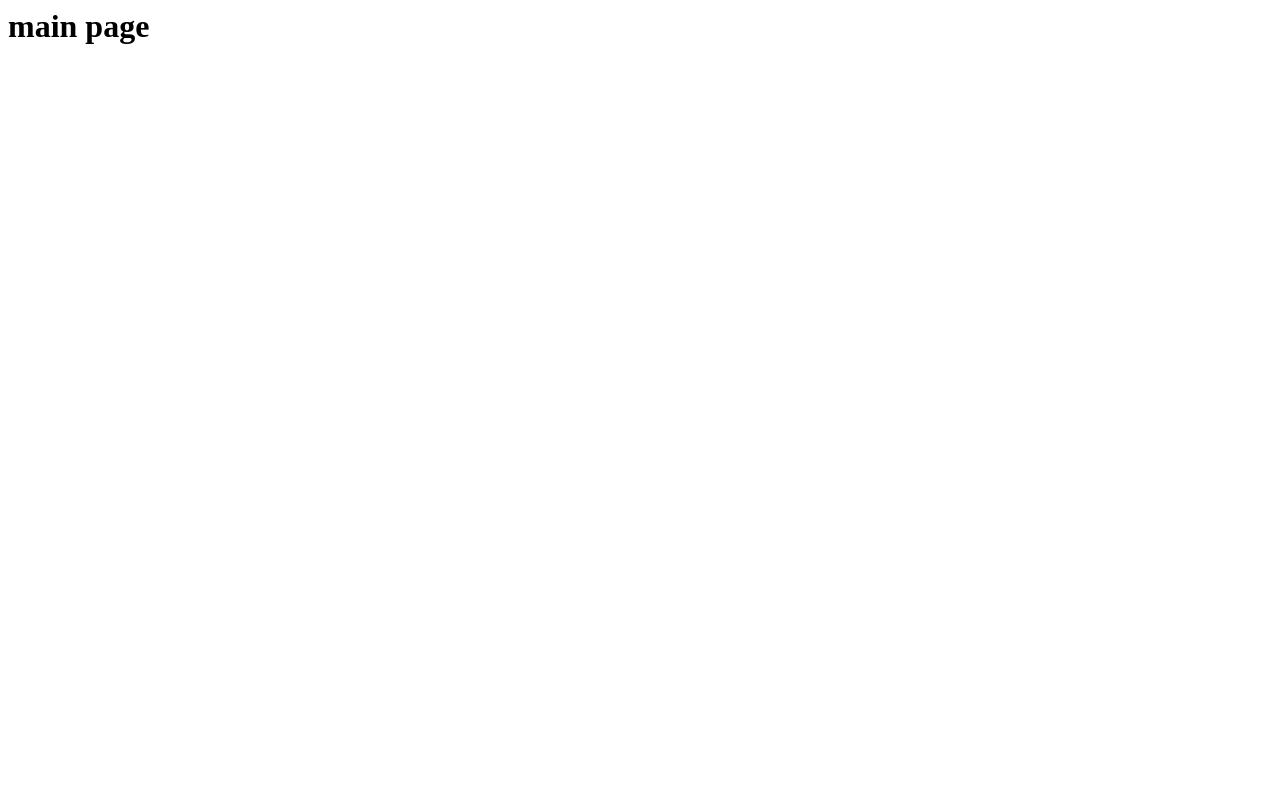
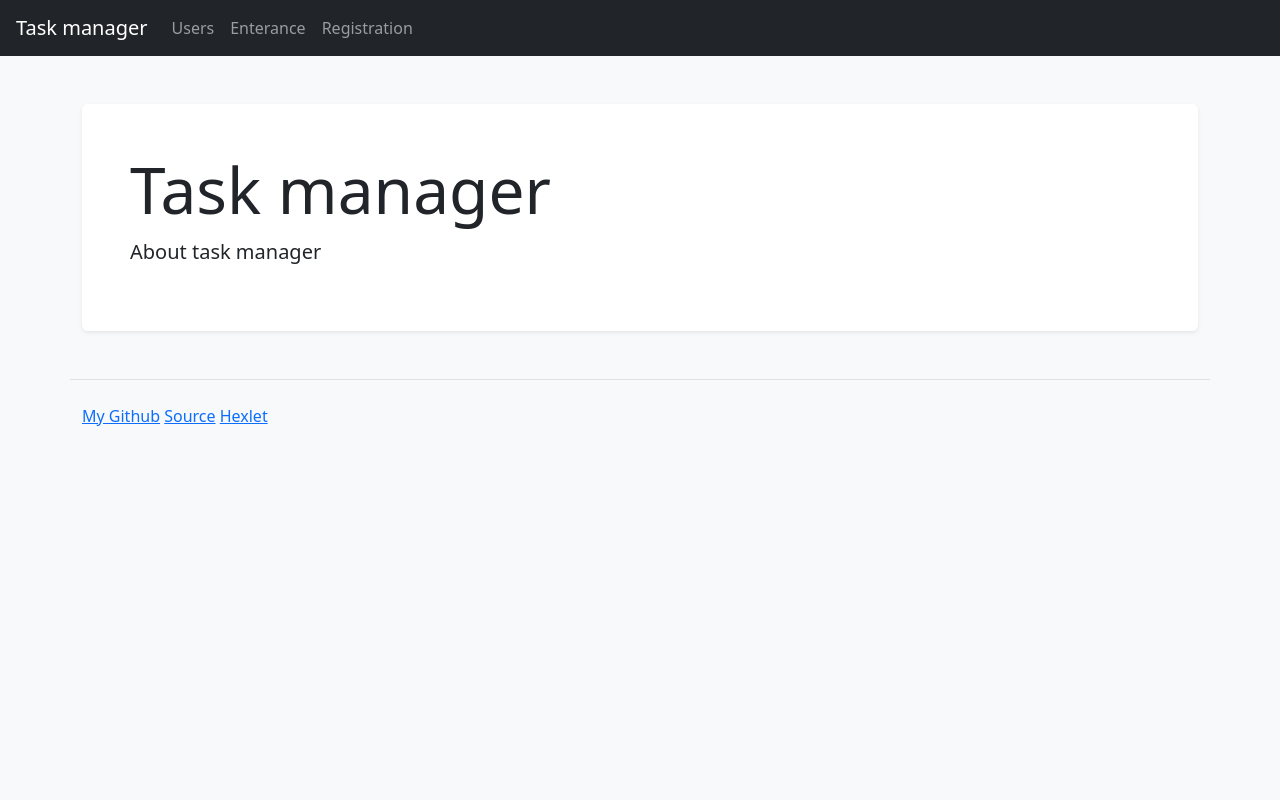
Before and after one commit to AIGelios/python-project-52, a Django app: page / in a window 1280 px wide. Before the commit the page is almost empty. Run offline with Django 5.2, Linux system fonts and the light colour scheme; some libraries are stand-ins or nearby versions.

Commit message:
commit description: * add new bages to readme.md * add "webserver" to allowed hosts in settings.py * create site frame in templates, navbar and footer templates * add new entries in translation file
/
э

```diff
--- a/task_manager/templates/index.html
+++ b/task_manager/templates/index.html
@@ -1 +1,8 @@
-<h1>main page</h1>
+{% extends "layouts/frame.html" %}
+{% load i18n %}
+{% load django_bootstrap5 %}
+
+{% block content %}
+<h1 class="display-3">{% translate "Task manager" %}</h1>
+<p class="lead">{% translate "About task manager" %}</p>
+{% endblock %}
--- /dev/null
+++ b/task_manager/templates/layouts/footer.html
@@ -0,0 +1,9 @@
+{% load django_bootstrap5 %}
+{% load i18n %}
+<footer>
+    <div class="container my-5 pt-4 border-top">
+      <a href="https://github.com/AIGelios">{% translate 'My Github' %}</a>
+      <a href="https://github.com/AIGelios/python-project-52">{% translate 'Source' %}</a>
+      <a href="https://ru.hexlet.io/">Hexlet</a>
+    </div>
+</footer>
--- /dev/null
+++ b/task_manager/templates/layouts/frame.html
@@ -0,0 +1,27 @@
+{% load i18n %}
+{% load django_bootstrap5 %}
+{% get_current_language as LANG %}
+
+<!DOCTYPE html>
+<html lang="{{ LANG }}">
+
+    <head>
+        <meta charset="UTF-8">
+        {% bootstrap_css %}
+        {% bootstrap_javascript %}
+        <title>{% translate "Task manager" %}</title>
+    </head>
+
+    <body class="bg-light d-flex flex-column min-vh-100">
+        {% include "layouts/navbar.html" %}
+        <main role="main" class="container">
+            <div class="mt-5 p-5 bg-white rounded shadow-sm">
+                {% bootstrap_messages %}
+                {% block content %}
+                {% endblock %}
+            </div>
+        </main>
+        {% include "layouts/footer.html" %}
+    </body>
+
+</html>
--- /dev/null
+++ b/task_manager/templates/layouts/navbar.html
@@ -0,0 +1,35 @@
+{% load django_bootstrap5 %}
+{% load i18n %}
+
+<nav class="navbar navbar-expand-md navbar-dark bg-dark px-3">
+    <a class="navbar-brand" href="{% url 'homepage' %}">{% translate "Task manager" %}</a>
+    <div id="navbarNav">
+        <ul class="navbar-nav">
+            <li class="nav-item">
+                <a class="nav-link" href="/">{% translate "Users" %}</a>
+            </li>
+            {% if request.user.is_authenticated %}
+            <li class="nav-item">
+                <a class="nav-link" href="/">{% translate "Statuses" %}</a>
+            </li>
+            <li class="nav-item">
+                <a class="nav-link" href="/">{% translate "Labels" %}</a>
+            </li>
+            <li class="nav-item">
+                <a class="nav-link" href="/">{% translate "Tasks" %}</a>
+            </li>
+            <li class="nav-item">
+                <a class="nav-link" href="/">{% translate "Logout" %}</a>
+            </li>
+            {% else %}
+            <li class="nav-item">
+                <a class="nav-link" href="/">{% translate "Enterance" %}</a>
+            </li>
+            <li class="nav-item">
+                <a class="nav-link" href="/">{% translate "Registration" %}</a>
+            </li>
+            {% endif %}
+            </ul>
+        </ul>
+    </div>
+</nav>
```
Also changed, not shown: task_manager/settings.py (+5 -2 lines), README.md, task_manager/locale/ru/LC_MESSAGES/django.po (added), 1 other file.
